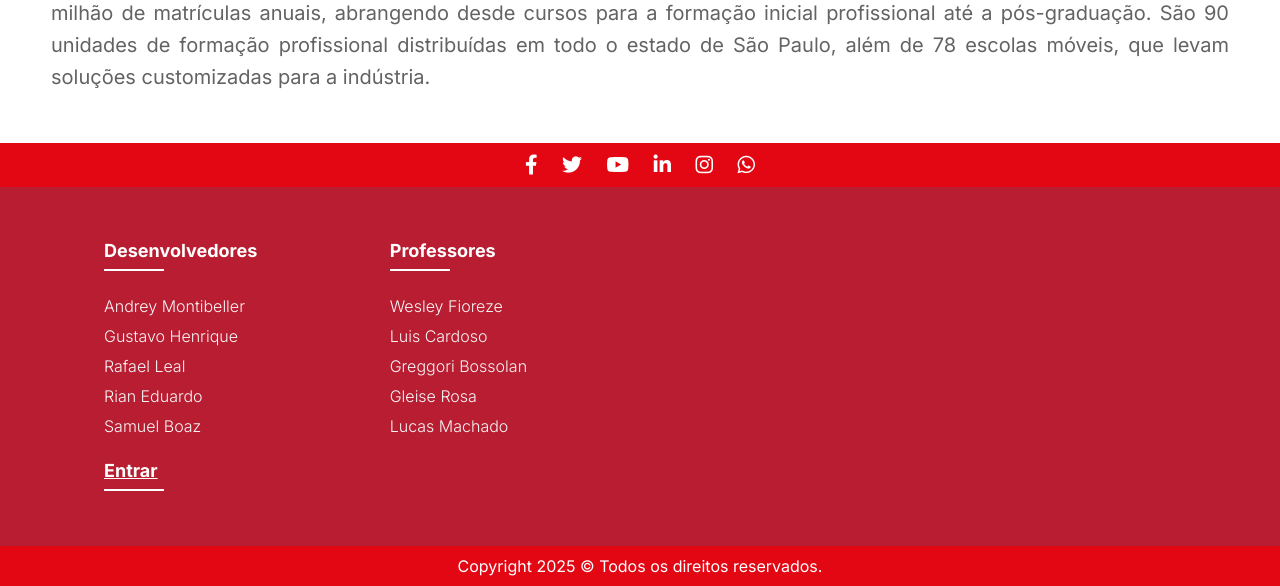
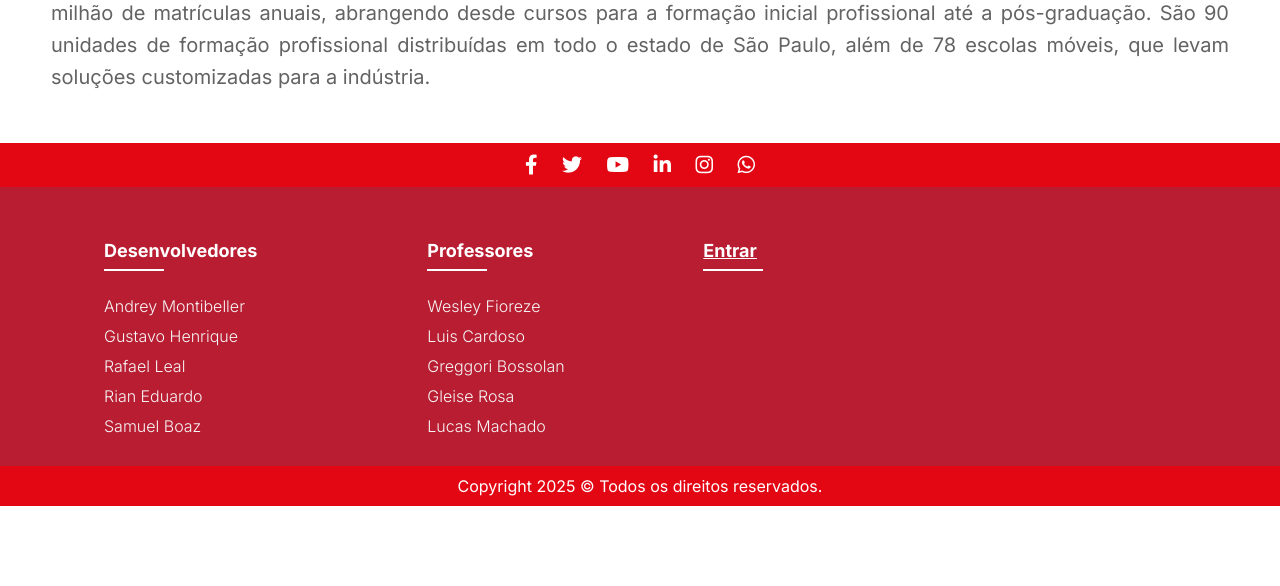
Before and after one commit to RafaelLeal0/senai_technews, a PHP site: page /paginas/senai.php in a window 1280 px wide. Shown: the part 945-1531 px from the top of the page. After the commit the page ends 1451 px from the top, so only its background shows below. Run offline with PHP 8.4, Linux system fonts and the light colour scheme; data that the repository does not hold is empty.

Commit message:
footer arrumado

```diff
--- a/css/senai.css
+++ b/css/senai.css
@@ -205,7 +205,6 @@ main {
 .footer-col {
     padding: 0 40px;
     text-align: left;
-    width: 25%;
 }
 
 .footer-col h4 {
```
